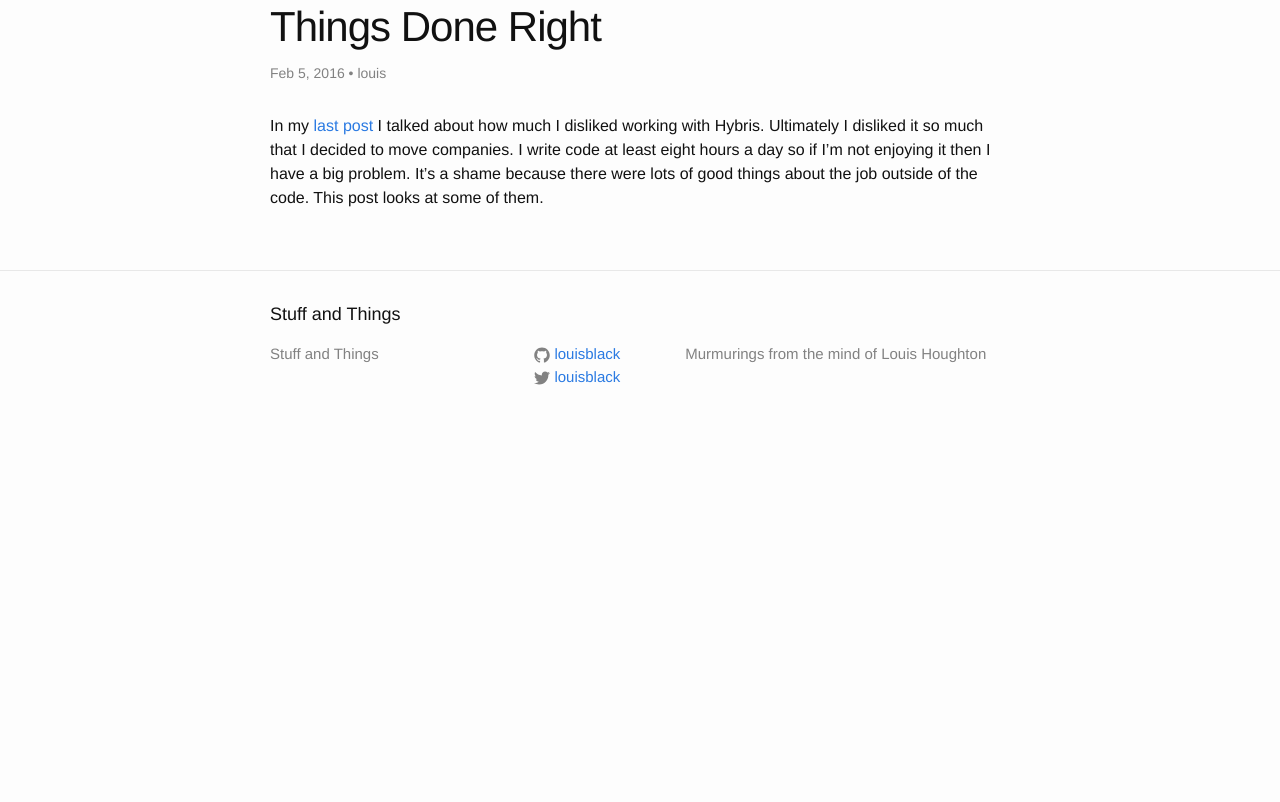
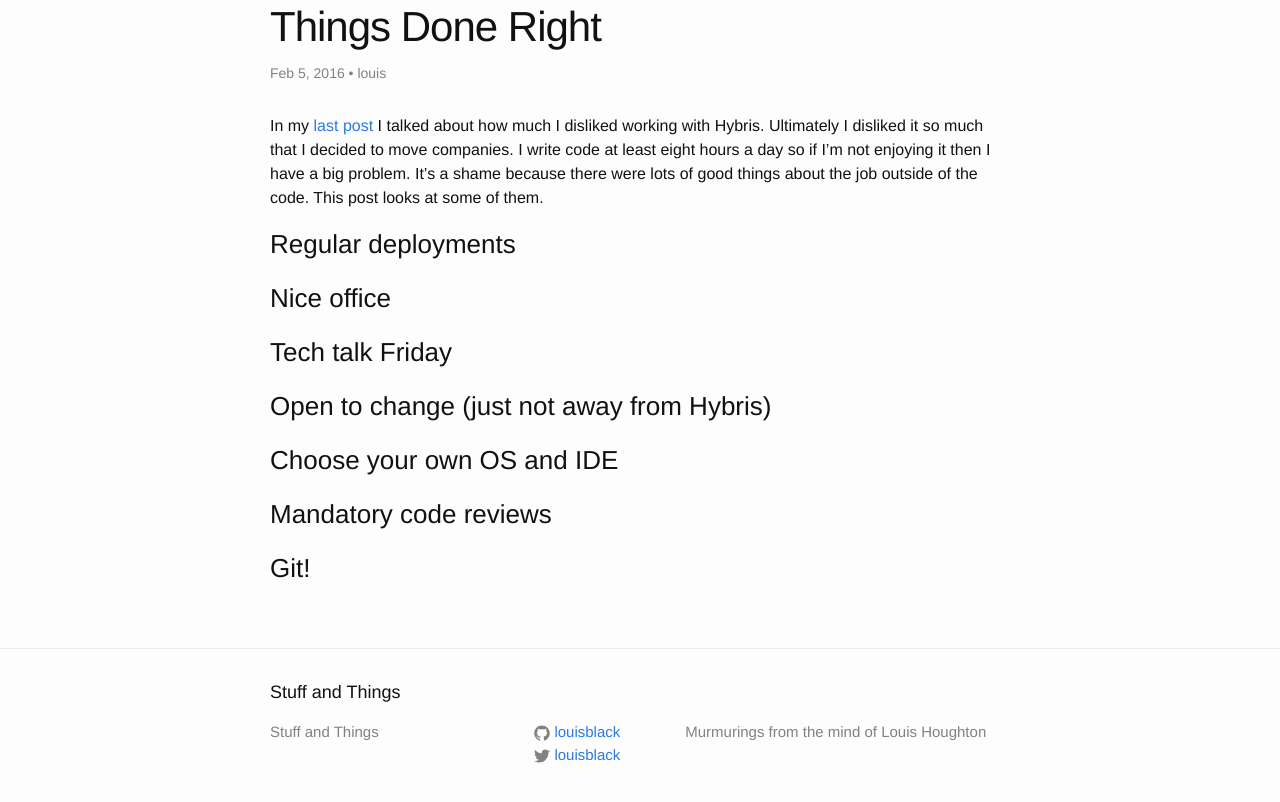
Before and after one commit to Louisblack/Louisblack.github.io, a Jekyll site: the page built from _posts/2016-02-05-things-done-right.md, in a window 1280 px wide and 900 px high, scrolled down 787 px, cut to the strip 74-876 px from the top of the window. Built offline with Jekyll 4.4.1, drawn with Linux system fonts in a browser that asks for light colours; before the commit the page ends 1309 px from its top, so only the background shows below that.

Commit message:
Note possible headings

```diff
--- a/_posts/2016-02-05-things-done-right.md
+++ b/_posts/2016-02-05-things-done-right.md
@@ -12,3 +12,17 @@ tags:
   - agile
 ---
 In my [last post](/2016/02/three-months-with-hybris) I talked about how much I disliked working with Hybris. Ultimately I disliked it so much that I decided to move companies. I write code at least eight hours a day so if I'm not enjoying it then I have a big problem. It's a shame because there were lots of good things about the job outside of the code. This post looks at some of them.
+
+### Regular deployments
+
+### Nice office
+
+### Tech talk Friday
+
+### Open to change (just not away from Hybris)
+
+### Choose your own OS and IDE
+
+### Mandatory code reviews
+
+### Git!
```
